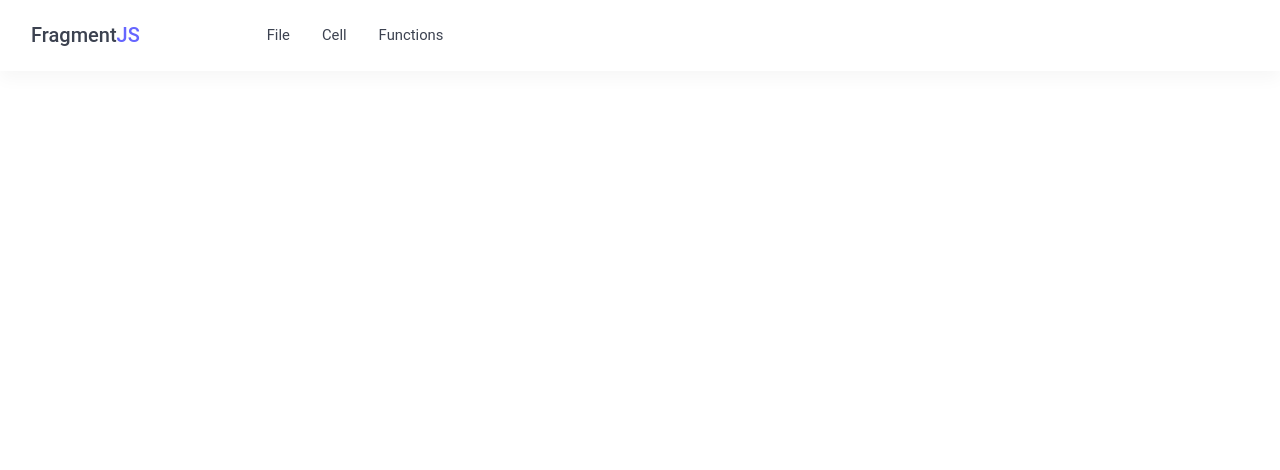
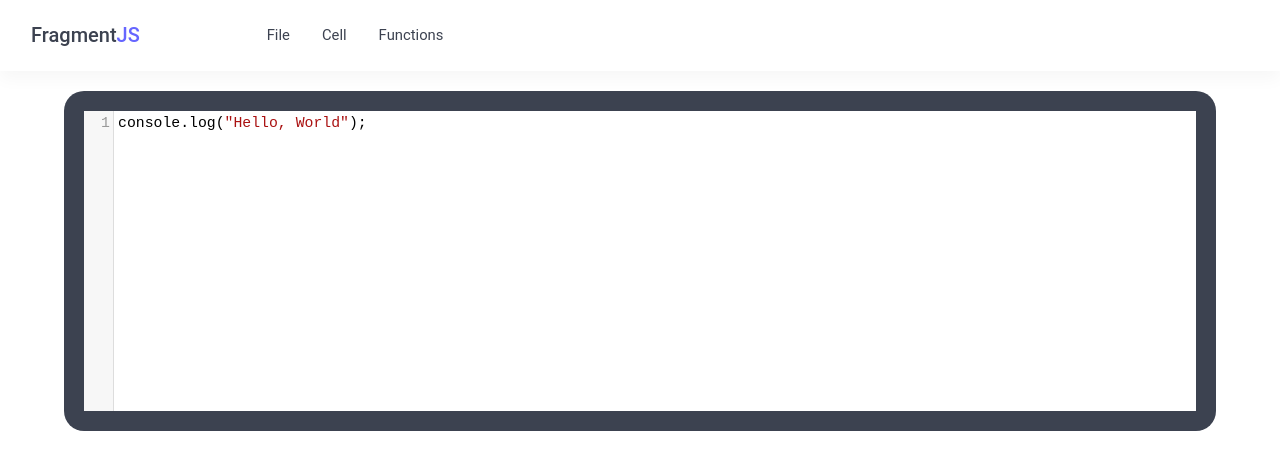
Before and after one commit to cpellet/Fragment, a website: page public/index.html in a window 1280 px wide. Drawn offline with nearby package versions, Linux system fonts and the light colour scheme.

Commit message:
Added text editor

```diff
--- a/public/index.html
+++ b/public/index.html
@@ -1,6 +1,7 @@
 <!doctype html>
 
 <html lang="en">
+
 <head>
   <meta charset="utf-8">
 
@@ -9,7 +10,14 @@
   <meta name="author" content="MIZIX R&D">
 
   <link rel="stylesheet" href="style.css">
+  <link rel="stylesheet" href="https://cdnjs.cloudflare.com/ajax/libs/codemirror/5.52.2/codemirror.min.css">
+  </link>
 
+  <script type="text/javascript" src="https://cdnjs.cloudflare.com/ajax/libs/codemirror/5.52.2/codemirror.min.js">
+  </script>
+  <script type="text/javascript"
+    src="https://cdnjs.cloudflare.com/ajax/libs/codemirror/5.52.2/mode/javascript/javascript.min.js">
+    </script>
 </head>
 
 <body>
@@ -54,13 +62,25 @@
               Functions<i class="fa fa-angle-down"></i>
             </a>
             <ul class="dropdown" id="my-dropdown-id3">
-                  <li><a href="#", id="mFuncs">Math</a></li>
+              <li><a href="#" , id="mFuncs">Math</a></li>
             </ul>
           </li>
         </ul>
       </div>
     </div>
   </nav>
+  <div class="cell">
+    <div id="codeEditor"></div>
+  </div>
   <script src="script.js"></script>
+  <script>
+    CodeMirror(document.querySelector('#codeEditor'), {
+      lineNumbers: true,
+      tabSize: 2,
+      mode: 'javascript',
+      value: 'console.log("Hello, World");'
+    });
+  </script>
 </body>
+
 </html>
--- a/public/script.js
+++ b/public/script.js
@@ -1,6 +1,5 @@
 let dropdowns = document.querySelectorAll('.navbar .dropdown-toggler')
 let dropdownIsOpen = false
-
 if (dropdowns.length) {
   dropdowns.forEach((dropdown) => {
     dropdown.addEventListener('click', (event) => {
@@ -48,7 +47,7 @@ const getMethods = (obj) => {
 
 const mathFuncDD = document.querySelector("#mFuncs")
 
-getMethods(Math).forEach(function(val){
+getMethods(Math).forEach(function (val) {
   const e = document.createElement("div");
   e.textContent = val;
   mathFuncDD.appendChild(e);
--- a/public/style.css
+++ b/public/style.css
@@ -126,3 +126,13 @@
 	 font-weight: 500;
 	 font-size: 1.25rem;
 }
+.cell{
+	border-radius: 20px;
+	background-color: #3c4250;
+	padding: 20px;
+	width: 90vw;
+	display: block;
+  	margin-left: auto;
+	margin-top: 20px;
+  	margin-right: auto;
+}
```
Also changed, not shown: package.json (added, +22 -0 lines), index.js (added), 2 other files. Lines whose indentation alone changed are shown as unchanged.
